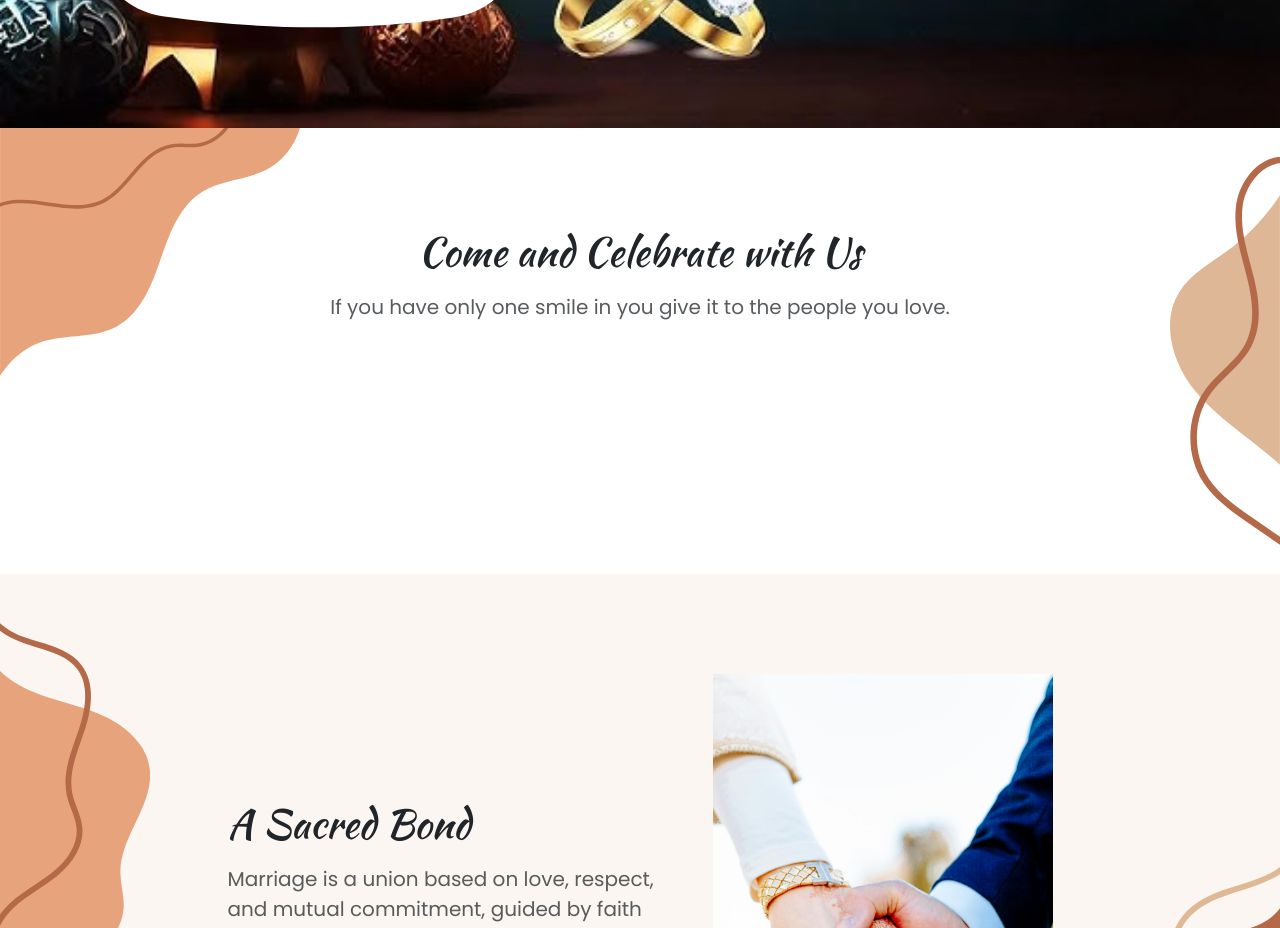
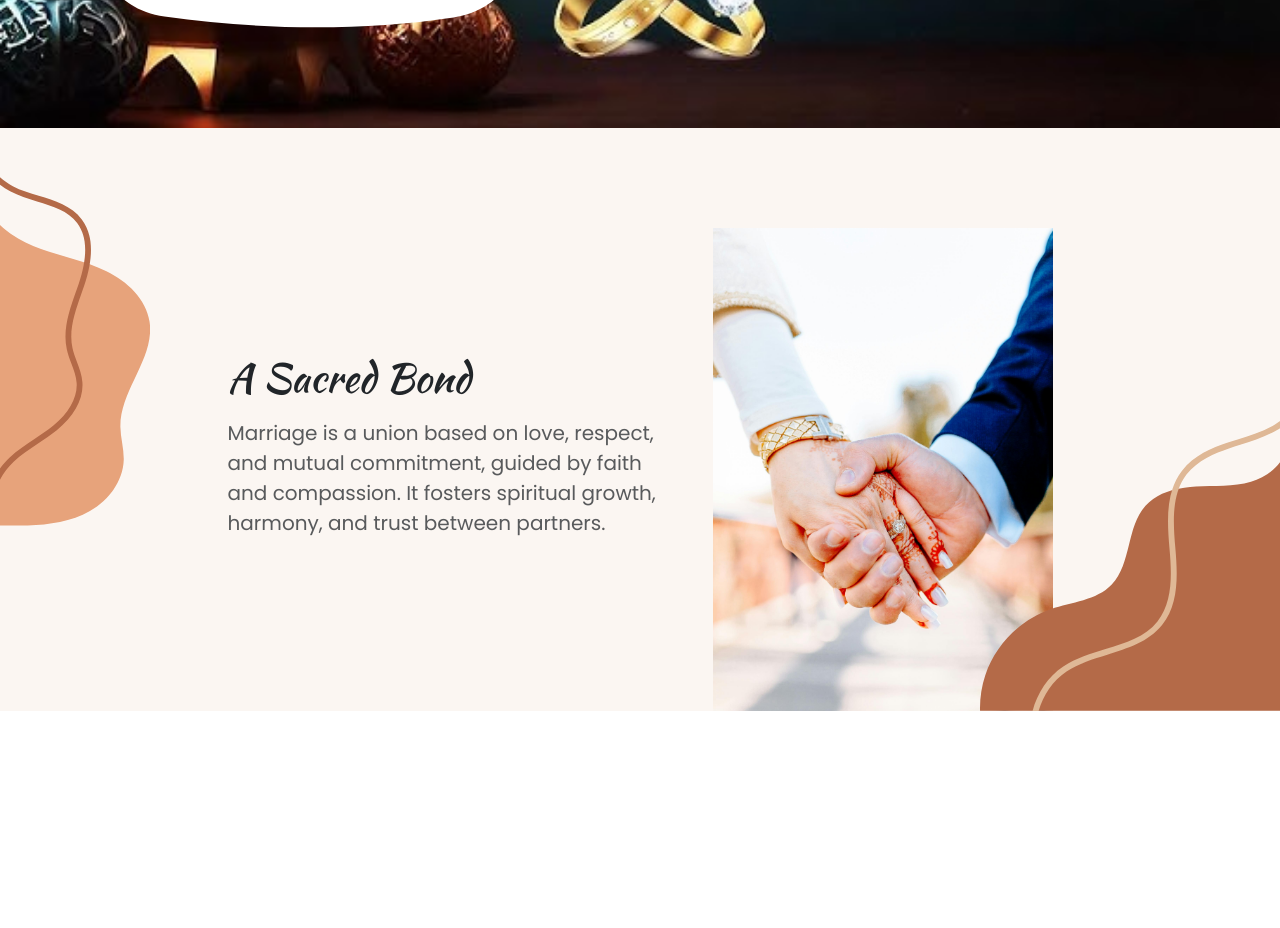
Before and after one commit to iirfanmughal111/wedding_invitation, a plain HTML site: page index.html in a window 1280 px wide. Shown: the part 5100-6028 px from the top of the page. After the commit the page ends 5811 px from the top, so only its background shows below. Drawn offline with Linux system fonts and the light colour scheme; files whose address does not match are found by name.

Commit message:
change chards content 3

```diff
--- a/index.html
+++ b/index.html
@@ -693,9 +693,9 @@
 
 
     <!-- Section - RSVP Start -->
-    <section id="rsvp">
+    <section id="rsvp" class="d-none">
         <div class="container">
-            <div class="row mb-5 pb-lg-5">
+            <div class="row mb-5 pb-lg-5 ">
                 <div class="col-12 position-relative text-center z-2">
                     <h2 class="font-alt fs-1 mb-3">Come and Celebrate with Us</h2>
                     <p class="fs-5 mb-4 text-body-secondary">If you have only one smile in you give it to the people you love.</p>
```
